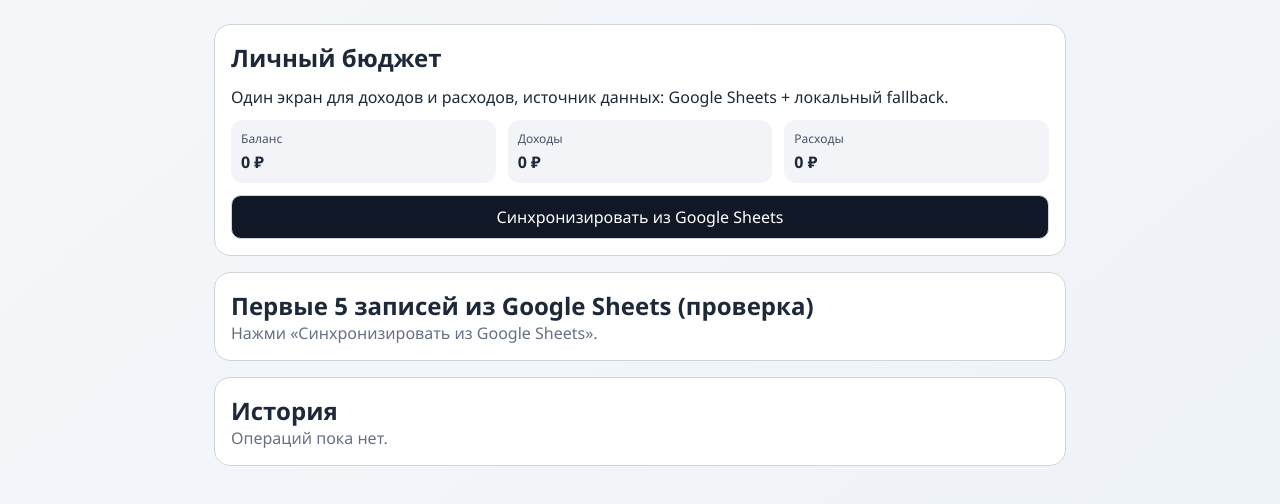
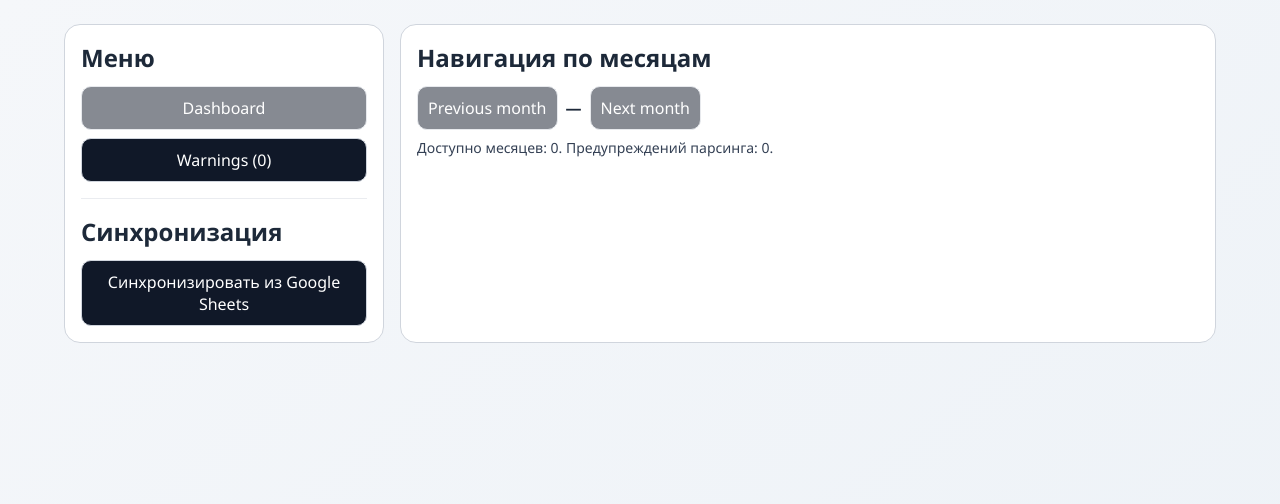
Before and after one commit to rezvd/budget-frontent, a React (Vite) app: page / in a window 1280 px wide. Shown: the top 504 px of the page. Built offline with nearby package versions, Linux system fonts and the light colour scheme.

Commit message:
feat(02): added month navigation and parse warnings

```diff
--- a/src/app/app.tsx
+++ b/src/app/app.tsx
@@ -1,5 +1,91 @@
+import { useState } from 'react';
+
+import {
+  BudgetDataIngestionResult,
+  DataIngestionWarning,
+  ingestBudgetDataFromGoogleSheets,
+} from '@/entities/budget-data/api/ingest-budget-data';
+import { MonthId } from '@/entities/budget-data/model/models';
 import { BudgetPage } from '@/pages/budget/ui/budget-page';
+import { WarningsPage } from '@/pages/warnings/ui/warnings-page';
+import { AppSidebar } from '@/widgets/app-sidebar/ui/app-sidebar';
+
+type AppPage = 'dashboard' | 'warnings';
+
+const getLatestMonth = (months: MonthId[]) => {
+  if (months.length === 0) {
+    return null;
+  }
+
+  return [...months].sort().at(-1) ?? null;
+};
+
+const getAvailableMonths = (data: BudgetDataIngestionResult): MonthId[] => {
+  const set = new Set<MonthId>();
+
+  data.transactions.forEach((item) => set.add(item.month));
+  data.monthlyPlans.forEach((item) => set.add(item.month));
+  data.monthlyComments.forEach((item) => set.add(item.month));
+
+  return [...set].sort();
+};
 
 export const App = () => {
-  return <BudgetPage />;
+  const [activePage, setActivePage] = useState<AppPage>('dashboard');
+  const [availableMonths, setAvailableMonths] = useState<MonthId[]>([]);
+  const [selectedMonth, setSelectedMonth] = useState<MonthId | null>(null);
+  const [warnings, setWarnings] = useState<DataIngestionWarning[]>([]);
+  const [isLoading, setIsLoading] = useState(false);
+  const [message, setMessage] = useState('');
+
+  const syncFromSheet = async () => {
+    if (!import.meta.env.VITE_GOOGLE_SHEET_ID || !import.meta.env.VITE_GOOGLE_SHEETS_API_KEY) {
+      setMessage('Не заполнены переменные Google Sheets (.env).');
+      return;
+    }
+
+    setIsLoading(true);
+    setMessage('');
+
+    try {
+      const data = await ingestBudgetDataFromGoogleSheets();
+      const months = getAvailableMonths(data);
+      const latestMonth = getLatestMonth(months);
+
+      setAvailableMonths(months);
+      setSelectedMonth(latestMonth);
+      setWarnings(data.warnings);
+
+      setMessage(`Данные загружены: ${data.transactions.length} логов, предупреждений: ${data.warnings.length}.`);
+    } catch (error) {
+      const text = error instanceof Error ? error.message : 'Не удалось загрузить данные из таблицы.';
+      setMessage(text);
+    } finally {
+      setIsLoading(false);
+    }
+  };
+
+  return (
+    <div className="app-shell">
+      <AppSidebar
+        activePage={activePage}
+        onNavigate={setActivePage}
+        onSync={syncFromSheet}
+        isLoading={isLoading}
+        message={message}
+        warnings={warnings}
+      />
+
+      {activePage === 'dashboard' ? (
+        <BudgetPage
+          availableMonths={availableMonths}
+          selectedMonth={selectedMonth}
+          warningsCount={warnings.length}
+          onSelectMonth={setSelectedMonth}
+        />
+      ) : (
+        <WarningsPage warnings={warnings} />
+      )}
+    </div>
+  );
 };
--- a/src/app/styles/index.css
+++ b/src/app/styles/index.css
@@ -17,58 +17,6 @@ h1,
 h2,
 p {
   margin: 0;
-}
-
-.page {
-  max-width: 900px;
-  margin: 0 auto;
-  padding: 24px;
-  display: grid;
-  gap: 16px;
-}
-
-.header-card,
-.panel {
-  background: #ffffff;
-  border: 1px solid #d0d5dd;
-  border-radius: 16px;
-  padding: 16px;
-}
-
-.header-card {
-  display: grid;
-  gap: 12px;
-}
-
-.totals {
-  display: grid;
-  grid-template-columns: repeat(3, minmax(0, 1fr));
-  gap: 12px;
-}
-
-.totals div {
-  background: #f2f4f7;
-  border-radius: 12px;
-  padding: 10px;
-  display: grid;
-  gap: 4px;
-}
-
-.totals span {
-  color: #475467;
-  font-size: 12px;
-}
-
-.form-grid {
-  display: grid;
-  grid-template-columns: repeat(3, minmax(0, 1fr));
-  gap: 12px;
-}
-
-label {
-  display: grid;
-  gap: 6px;
-  font-size: 14px;
 }
 
 input,
@@ -91,13 +39,50 @@ button:disabled {
   cursor: not-allowed;
 }
 
-.full-width {
-  grid-column: 1 / -1;
+.panel {
+  background: #ffffff;
+  border: 1px solid #d0d5dd;
+  border-radius: 16px;
+  padding: 16px;
+}
+
+.app-shell {
+  max-width: 1200px;
+  margin: 0 auto;
+  padding: 24px;
+  display: grid;
+  grid-template-columns: 320px 1fr;
+  gap: 16px;
+}
+
+.sidebar {
+  align-self: start;
+  position: sticky;
+  top: 24px;
+  display: grid;
+  gap: 12px;
+}
+
+.sidebar-actions {
+  display: grid;
+  gap: 8px;
+}
+
+.sidebar-divider {
+  border: none;
+  border-top: 1px solid #eaecf0;
+  width: 100%;
+  margin: 4px 0;
+}
+
+.page-content {
+  display: grid;
+  gap: 16px;
 }
 
 .list {
   list-style: none;
-  margin: 0;
+  margin: 12px 0 0;
   padding: 0;
   display: grid;
   gap: 10px;
@@ -118,18 +103,6 @@ button:disabled {
   font-size: 12px;
 }
 
-.row small {
-  color: #475467;
-}
-
-.income {
-  color: #067647;
-}
-
-.expense {
-  color: #b42318;
-}
-
 .message {
   margin-top: 8px;
   color: #344054;
@@ -140,13 +113,13 @@ button:disabled {
   color: #667085;
 }
 
-@media (max-width: 768px) {
-  .page {
+@media (max-width: 920px) {
+  .app-shell {
     padding: 12px;
+    grid-template-columns: 1fr;
   }
 
-  .totals,
-  .form-grid {
-    grid-template-columns: 1fr;
+  .sidebar {
+    position: static;
   }
 }
--- a/src/pages/budget/ui/budget-page.tsx
+++ b/src/pages/budget/ui/budget-page.tsx
@@ -1,71 +1,48 @@
-import { useMemo, useState } from 'react';
+import { MonthId } from '@/entities/budget-data/model/models';
 
-import {
-  hasGoogleSheetsConfig,
-  loadPreviewRows,
-  loadTransactionsFromSheet,
-  SheetPreviewRow,
-} from '@/entities/transaction/api/google-sheets';
-import { BudgetTransaction } from '@/entities/transaction/model/types';
-import { BudgetOverview } from '@/widgets/budget-overview/ui/budget-overview';
-import { TransactionsList } from '@/widgets/transactions-list/ui/transactions-list';
+type BudgetPageProps = {
+  availableMonths: MonthId[];
+  selectedMonth: MonthId | null;
+  warningsCount: number;
+  onSelectMonth: (month: MonthId) => void;
+};
 
-export const BudgetPage = () => {
-  const [transactions, setTransactions] = useState<BudgetTransaction[]>([]);
-  const [previewRows, setPreviewRows] = useState<SheetPreviewRow[]>([]);
-  const [isLoading, setIsLoading] = useState(false);
-  const [message, setMessage] = useState('');
+export const BudgetPage = ({ availableMonths, selectedMonth, warningsCount, onSelectMonth }: BudgetPageProps) => {
+  const selectedMonthIndex = selectedMonth ? availableMonths.indexOf(selectedMonth) : -1;
 
-  const totals = useMemo(() => {
-    const income = transactions.filter((item) => item.type === 'income').reduce((sum, item) => sum + item.amount, 0);
-    const expense = transactions.filter((item) => item.type === 'expense').reduce((sum, item) => sum + item.amount, 0);
+  const canGoPrev = selectedMonthIndex > 0;
+  const canGoNext = selectedMonthIndex >= 0 && selectedMonthIndex < availableMonths.length - 1;
 
-    return {
-      income,
-      expense,
-      balance: income - expense,
-    };
-  }, [transactions]);
-
-  const syncFromSheet = async () => {
-    if (!hasGoogleSheetsConfig()) {
-      setMessage('Не заполнены переменные Google Sheets (.env).');
+  const goPrevMonth = () => {
+    if (!canGoPrev) {
       return;
     }
 
-    setIsLoading(true);
-    setMessage('');
+    onSelectMonth(availableMonths[selectedMonthIndex - 1]);
+  };
 
-    try {
-      const [fromSheet, preview] = await Promise.all([loadTransactionsFromSheet(), loadPreviewRows(5)]);
-      setTransactions(fromSheet);
-      setPreviewRows(preview);
-      setMessage(`Данные загружены: ${fromSheet.length} строк.`);
-    } catch (error) {
-      const text = error instanceof Error ? error.message : 'Не удалось загрузить данные из таблицы.';
-      setMessage(text);
-    } finally {
-      setIsLoading(false);
+  const goNextMonth = () => {
+    if (!canGoNext) {
+      return;
     }
+
+    onSelectMonth(availableMonths[selectedMonthIndex + 1]);
   };
 
   return (
-    <main className="page">
-      <BudgetOverview {...totals} isLoading={isLoading} onSync={syncFromSheet} />
-
+    <main className="page-content">
       <section className="panel">
-        <h2>Первые 5 записей из Google Sheets (проверка)</h2>
-        {previewRows.length === 0 ? (
-          <p className="empty">Нажми «Синхронизировать из Google Sheets».</p>
-        ) : (
-          <pre style={{ overflowX: 'auto', fontSize: 13, marginTop: 12 }}>{JSON.stringify(previewRows, null, 2)}</pre>
-        )}
-        {message && <p className="message">{message}</p>}
-      </section>
-
-      <section className="panel">
-        <h2>История</h2>
-        <TransactionsList transactions={transactions} />
+        <h2>Навигация по месяцам</h2>
+        <div style={{ display: 'flex', alignItems: 'center', gap: 8, marginTop: 12 }}>
+          <button type="button" onClick={goPrevMonth} disabled={!canGoPrev}>
+            Previous month
+          </button>
+          <strong>{selectedMonth ?? '—'}</strong>
+          <button type="button" onClick={goNextMonth} disabled={!canGoNext}>
+            Next month
+          </button>
+        </div>
+        <p className="message">Доступно месяцев: {availableMonths.length}. Предупреждений парсинга: {warningsCount}.</p>
       </section>
     </main>
   );
--- /dev/null
+++ b/src/pages/warnings/ui/warnings-page.tsx
@@ -0,0 +1,30 @@
+import { DataIngestionWarning } from '@/entities/budget-data/api/ingest-budget-data';
+
+type WarningsPageProps = {
+  warnings: DataIngestionWarning[];
+};
+
+export const WarningsPage = ({ warnings }: WarningsPageProps) => {
+  return (
+    <main className="page-content">
+      <section className="panel">
+        <h2>Предупреждения парсинга</h2>
+        {warnings.length === 0 ? (
+          <p className="empty">Предупреждений нет.</p>
+        ) : (
+          <ul className="list">
+            {warnings.map((warning, index) => (
+              <li key={`${warning.sheet}-${warning.row}-${index}`} className="row">
+                <div>
+                  <strong>{warning.sheet}</strong>
+                  <p>Строка: {warning.row}</p>
+                </div>
+                <b>{warning.message}</b>
+              </li>
+            ))}
+          </ul>
+        )}
+      </section>
+    </main>
+  );
+};
--- /dev/null
+++ b/src/widgets/app-sidebar/ui/app-sidebar.tsx
@@ -0,0 +1,36 @@
+import { DataIngestionWarning } from '@/entities/budget-data/api/ingest-budget-data';
+
+type AppPage = 'dashboard' | 'warnings';
+
+type AppSidebarProps = {
+  activePage: AppPage;
+  onNavigate: (page: AppPage) => void;
+  onSync: () => void;
+  isLoading: boolean;
+  message: string;
+  warnings: DataIngestionWarning[];
+};
+
+export const AppSidebar = ({ activePage, onNavigate, onSync, isLoading, message, warnings }: AppSidebarProps) => {
+  return (
+    <aside className="sidebar panel">
+      <h2>Меню</h2>
+      <div className="sidebar-actions">
+        <button type="button" onClick={() => onNavigate('dashboard')} disabled={activePage === 'dashboard'}>
+          Dashboard
+        </button>
+        <button type="button" onClick={() => onNavigate('warnings')} disabled={activePage === 'warnings'}>
+          Warnings ({warnings.length})
+        </button>
+      </div>
+
+      <hr className="sidebar-divider" />
+
+      <h2>Синхронизация</h2>
+      <button type="button" onClick={onSync} disabled={isLoading}>
+        {isLoading ? 'Загрузка...' : 'Синхронизировать из Google Sheets'}
+      </button>
+      {message && <p className="message">{message}</p>}
+    </aside>
+  );
+};
```
Also changed, not shown: src/entities/budget-data/api/internal/parsers.ts (+7 -9 lines), src/widgets/transactions-list/ui/transactions-list.tsx (+7 -5 lines), 1 other file (tests, documents, lock files or other folders).
